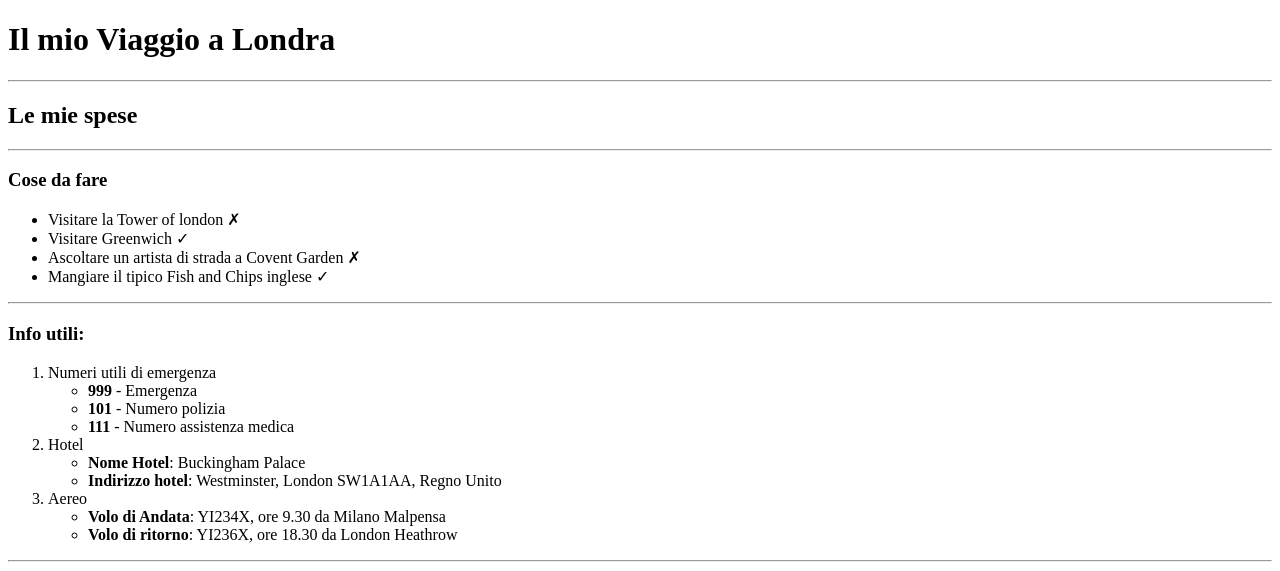
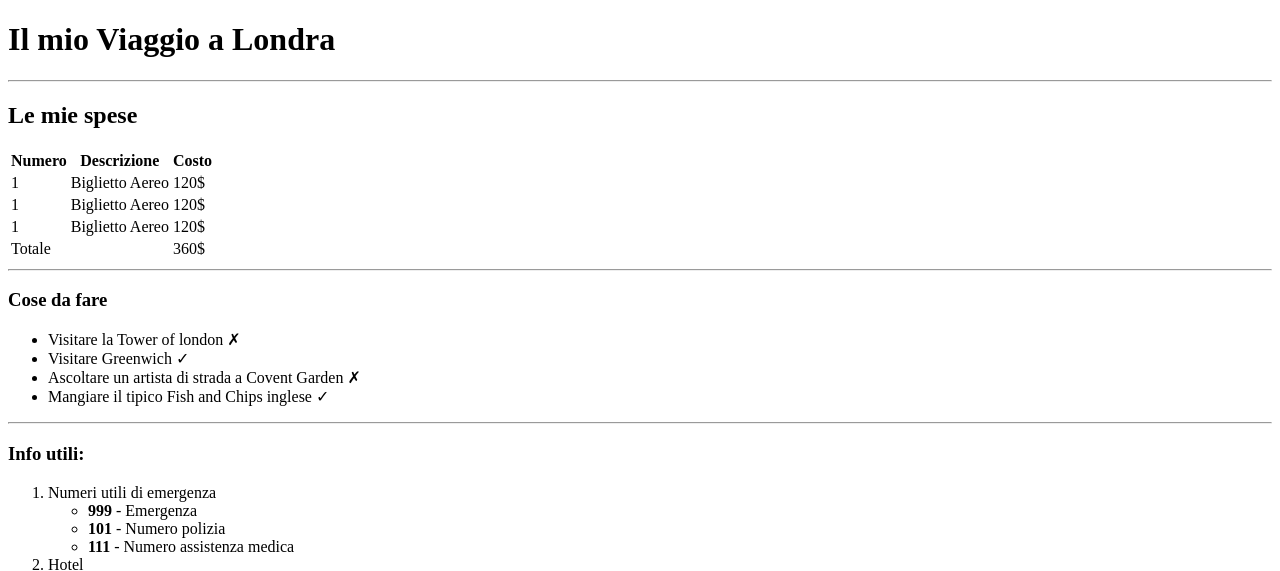
Before and after one commit to Umbeee/html-london-trip, a plain HTML site: page index.html in a window 1280 px wide. Shown: the top 571 px of the page. Drawn offline with Linux system fonts and the light colour scheme.

Commit message:
tabella spese completata

```diff
--- a/index.html
+++ b/index.html
@@ -22,11 +22,49 @@
 
    <hr>
 
+    <section>
 
-   <h2>Le mie spese</h2>
+        <h2>Le mie spese</h2>
+         <!-- Qua inserisco una tabella con 3 colonne e 4 righe, di cui una è il totale -->
 
-   <!-- Qua inserisco una tabella con 3 colonne e 4 righe, di cui una è il totale -->
+        <table>
 
+            <thead>
+                <tr>
+                    <th>Numero</th>
+                    <th>Descrizione</th>
+                    <th>Costo</th>
+                </tr>
+            </thead>
+
+            <tbody>
+                <tr>
+                    <td>1</td>
+                    <td>Biglietto Aereo</td>
+                    <td>120$</td>
+                </tr>
+                <tr>
+                    <td>1</td>
+                    <td>Biglietto Aereo</td>
+                    <td>120$</td>
+                </tr>
+                <tr>
+                    <td>1</td>
+                    <td>Biglietto Aereo</td>
+                    <td>120$</td>
+                </tr>
+            </tbody>
+            <tfoot>
+                <tr>
+                    <td colspan="2">Totale</td>
+                    <td>360$</td>
+                </tr>
+            </tfoot>
+
+
+        </table>
+
+    </section>
 
    <hr>
 
```
